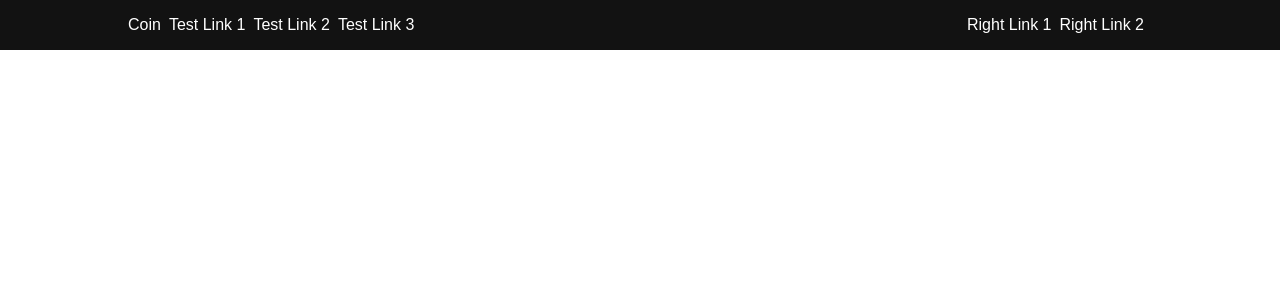
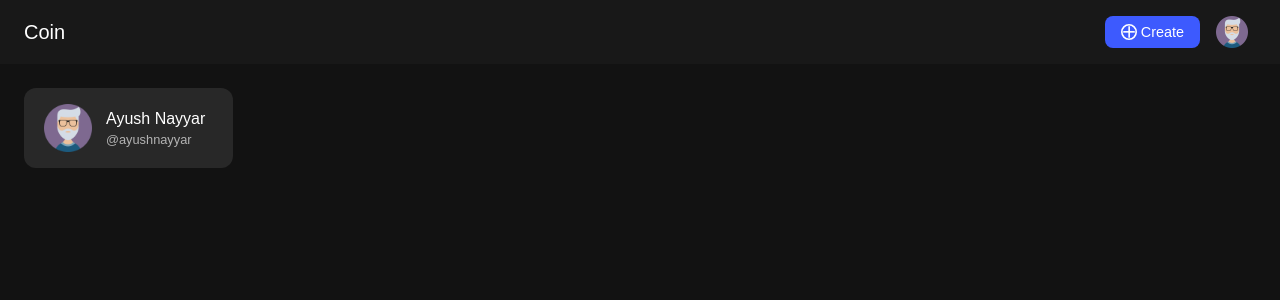
Before and after one commit to ayushnayyar/Coin, a React (Create React App) app: page / in a window 1280 px wide. Shown: the top 300 px of the page. Built offline with nearby package versions, Linux system fonts and the light colour scheme.

Commit message:
- Updated Navbar - Added Body in Home Page

```diff
--- /dev/null
+++ b/src/assets/icons/Plus.js
@@ -0,0 +1,19 @@
+import React from 'react';
+
+const Plus = () => {
+  return (
+    <svg
+      width="16"
+      height="16"
+      viewBox="0 0 50 50"
+      fill="none"
+      xmlns="http://www.w3.org/2000/svg"
+    >
+      <circle cx="25" cy="25" r="22.5" stroke="white" strokeWidth="5" />
+      <line x1="25.5" y1="7" x2="25.5" y2="43" stroke="white" strokeWidth="5" />
+      <line x1="7" y1="24.5" x2="43" y2="24.5" stroke="white" strokeWidth="5" />
+    </svg>
+  );
+};
+
+export default Plus;
--- a/src/common/app.scss
+++ b/src/common/app.scss
@@ -1,4 +1,8 @@
+@import './../constants/constants.scss';
+
 body {
   margin: 0 !important;
   padding: 0 !important;
+  background-color: $dark;
+  font-family: sans-serif;
 }
--- /dev/null
+++ b/src/common/home/body.scss
@@ -0,0 +1,18 @@
+.Body {
+  display: flex;
+  justify-content: space-between;
+  flex-direction: row;
+  padding: 24px 24px;
+}
+
+.NavSection {
+  width: 17%;
+}
+
+.FeedSection {
+  width: 55%;
+}
+
+.PeopleSection {
+  width: 23%;
+}
--- /dev/null
+++ b/src/common/home/nav-section.scss
@@ -0,0 +1,41 @@
+@import '../../constants/constants.scss';
+
+.NavSection__ProfileCard {
+  display: flex;
+  justify-content: flex-start;
+  align-items: center;
+  background-color: $light-gray;
+  border-radius: 0.75rem;
+  padding: 16px 20px;
+  //   box-shadow: 4px 4px 4px 0 rgba($color: $secondary-text, $alpha: 0.2);
+}
+
+.NavSection__ProfileCard-image {
+  width: 3rem;
+  height: 3rem;
+  margin-right: 12px;
+
+  > img {
+    width: 100%;
+    height: auto;
+  }
+}
+
+.NavSection__ProfileCard-info {
+  display: flex;
+  flex-direction: column;
+  align-items: flex-start;
+  justify-content: center;
+}
+
+.NavSection__ProfileCard-info-name {
+  padding: 2px;
+  color: $primary-text;
+  font-size: 1rem;
+}
+
+.NavSection__ProfileCard-info-username {
+  padding: 2px;
+  color: $secondary-text;
+  font-size: 0.8rem;
+}
--- a/src/common/home/navbar.scss
+++ b/src/common/home/navbar.scss
@@ -1,29 +1,27 @@
-$dark: #121212;
-$navbar-dark: #181818;
-$light-gray: #282828;
-$primary-text: #ffffff;
-$secondary-text: #b3b3b3;
+@import '../../constants/constants.scss';
 
 .Wrapper {
-  width: 100%;
-  background-color: $dark;
+  width: 100vw;
+  background-color: $navbar-dark;
 }
 
 .Navbar {
-  width: 80%;
   margin: 0 auto;
   display: flex;
   font-family: sans-serif;
   color: $primary-text;
-  padding: 16px;
+  padding: 16px 24px;
 }
 
 .Navbar__Items {
   display: flex;
+  align-items: center;
   justify-content: center;
 }
 
 .Navbar__Items--right {
+  align-items: center;
+  justify-content: center;
   margin-left: auto;
 }
 
@@ -33,6 +31,44 @@ $secondary-text: #b3b3b3;
 
 .Navbar__Link-toggle {
   display: none;
+}
+
+.Navbar-avatar {
+  height: 2rem;
+  width: 2rem;
+  margin-left: 8px;
+
+  > img {
+    width: 100%;
+    height: auto;
+  }
+}
+
+.Navbar-button {
+  > button {
+    display: flex;
+    justify-content: center;
+    align-items: center;
+    width: 100%;
+    height: auto;
+    background-color: rgba($color: $button-blue, $alpha: 1);
+    border: none;
+    color: $primary-text;
+    padding: 8px 16px;
+    text-align: center;
+    text-decoration: none;
+    font-size: 0.9rem;
+    border-radius: 0.5rem;
+    cursor: pointer;
+
+    > svg {
+      margin-right: 4px;
+    }
+  }
+}
+
+.Navbar-brand {
+  font-size: 1.25rem;
 }
 
 // @media only screen and (max-width: 768px) {
--- /dev/null
+++ b/src/components/home/Body.js
@@ -0,0 +1,25 @@
+import React from 'react';
+
+import NavSection from './NavSection';
+import FeedSection from './FeedSection';
+import PeopleSection from './PeopleSection';
+
+import '../../common/home/body.scss';
+
+const Body = () => {
+  return (
+    <div className="Body">
+      <div className="NavSection">
+        <NavSection />
+      </div>
+      <div className="FeedSection">
+        <FeedSection />
+      </div>
+      <div className="PeopleSection">
+        <PeopleSection />
+      </div>
+    </div>
+  );
+};
+
+export default Body;
--- /dev/null
+++ b/src/components/home/FeedSection.js
@@ -0,0 +1,7 @@
+import React from 'react';
+
+const FeedSection = () => {
+  return <div></div>;
+};
+
+export default FeedSection;
--- /dev/null
+++ b/src/components/home/NavSection.js
@@ -0,0 +1,25 @@
+import React from 'react';
+
+import Avatar from '../../assets/images/man.png';
+
+import '../../common/home/nav-section.scss';
+
+const NavSection = () => {
+  return (
+    <div className="NavSection__Card">
+      <div className="NavSection__ProfileCard">
+        <div className="NavSection__ProfileCard-image">
+          <img src={Avatar} />
+        </div>
+        <div className="NavSection__ProfileCard-info">
+          <div className="NavSection__ProfileCard-info-name">Ayush Nayyar</div>
+          <div className="NavSection__ProfileCard-info-username">
+            @ayushnayyar
+          </div>
+        </div>
+      </div>
+    </div>
+  );
+};
+
+export default NavSection;
--- a/src/components/home/Navbar.js
+++ b/src/components/home/Navbar.js
@@ -1,7 +1,8 @@
 import React, { useState } from 'react';
 
 import '../../common/home/navbar.scss';
-// import Logo from '../../assets/icons/Logo.js';
+import Avatar from '../../assets/images/man.png';
+import Plus from '../../assets/icons/Plus.js';
 import Menu from './Menu';
 
 const Navbar = () => {
@@ -21,17 +22,29 @@ const Navbar = () => {
         >
           <div className="Navbar__Link Navbar-brand">Coin</div>
 
-          <div className="Navbar__Link">Test Link 1</div>
+          {/* <div className="Navbar__Link">Test Link 1</div>
           <div className="Navbar__Link">Test Link 2</div>
-          <div className="Navbar__Link">Test Link 3</div>
+          <div className="Navbar__Link">Test Link 3</div> */}
         </nav>
         <nav
           className={`${
             isActive ? 'Navbar__ToggleShow' : null
           } Navbar__Items Navbar__Items--right`}
         >
-          <div className="Navbar__Link">Right Link 1</div>
-          <div className="Navbar__Link">Right Link 2</div>
+          <div className="Navbar__Link Navbar-button">
+            <button
+              onClick={() => {
+                console.log('Clicked');
+              }}
+            >
+              <Plus />
+              Create
+            </button>
+          </div>
+          <div className="Navbar__Link Navbar-avatar">
+            <img src={Avatar} />
+          </div>
+          {/* <div className="Navbar__Link">Right Link 2</div> */}
         </nav>
       </div>
     </div>
--- /dev/null
+++ b/src/components/home/PeopleSection.js
@@ -0,0 +1,7 @@
+import React from 'react';
+
+const PeopleSection = () => {
+  return <div></div>;
+};
+
+export default PeopleSection;
--- /dev/null
+++ b/src/constants/constants.scss
@@ -0,0 +1,6 @@
+$dark: #121212;
+$navbar-dark: #181818;
+$light-gray: #282828;
+$button-blue: #3d5afe;
+$primary-text: #ffffff;
+$secondary-text: #b3b3b3;
--- a/src/pages/home.js
+++ b/src/pages/home.js
@@ -1,11 +1,13 @@
 import React from 'react';
 
 import Navbar from '../components/home/Navbar';
+import Body from '../components/home/Body';
 
 const Home = () => {
   return (
     <div>
       <Navbar />
+      <Body />
     </div>
   );
 };
```
Also changed, not shown: src/assets/images/man.png (added).
